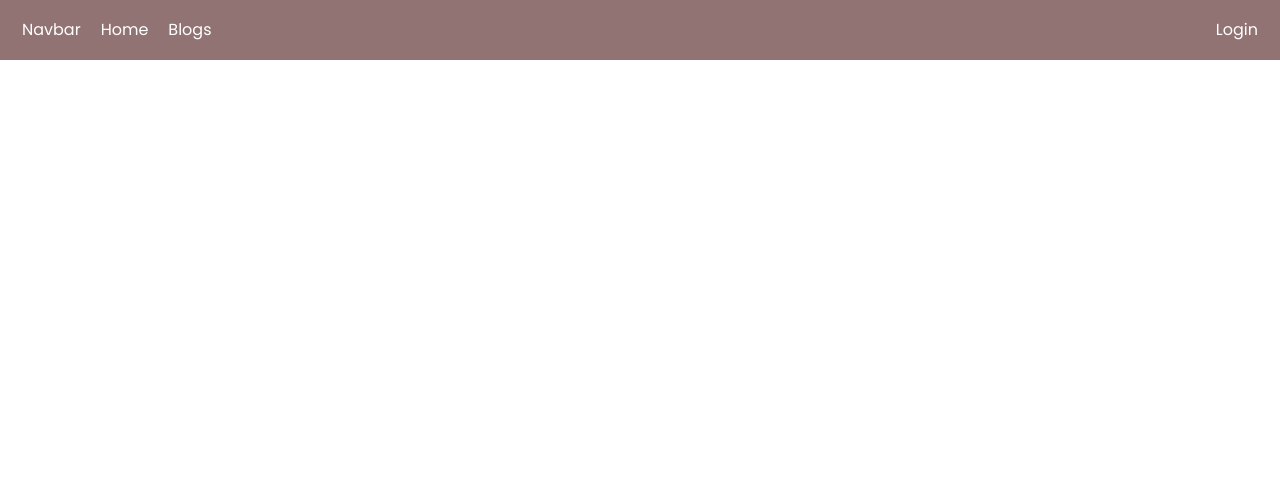
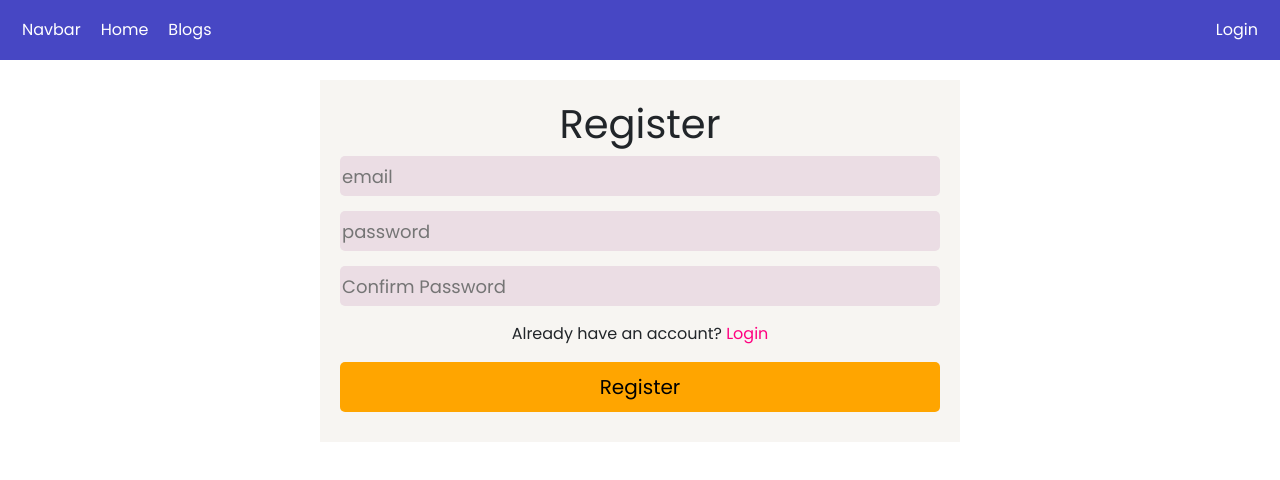
Before and after one commit to Mahmudulislamasif/mobile-warehouse, a React (Create React App) app: page /signup in a window 1280 px wide. Shown: the top 480 px of the page. Built offline with nearby package versions, Linux system fonts and the light colour scheme.

Commit message:
login and signup page add

```diff
--- a/package.json
+++ b/package.json
@@ -6,10 +6,13 @@
     "@testing-library/jest-dom": "^5.16.4",
     "@testing-library/react": "^13.1.1",
     "@testing-library/user-event": "^13.5.0",
+    "firebase": "^9.7.0",
     "react": "^18.1.0",
     "react-dom": "^18.1.0",
+    "react-firebase-hooks": "^5.0.3",
     "react-router-dom": "^6.3.0",
     "react-scripts": "5.0.1",
+    "react-toastify": "^8.2.0",
     "web-vitals": "^2.1.4"
   },
   "scripts": {
--- a/src/App.js
+++ b/src/App.js
@@ -4,6 +4,8 @@ import { Route, Routes } from 'react-router-dom';
 import Navbar from './Pages/Shared/Navbar/Navbar';
 import Home from './Pages/Home/Home/Home';
 import Blogs from './Pages/Blogs/Blogs';
+import Login from './Pages/Login/Login/Login';
+import SignUp from './Pages/Login/SignUp/SignUp';
 
 function App() {
   return (
@@ -13,6 +15,8 @@ function App() {
         <Route path='/' element={<Home></Home>}></Route>
         <Route path='/home' element={<Home></Home>}></Route>
         <Route path='/blogs' element={<Blogs></Blogs>}></Route>
+        <Route path='/login' element={<Login></Login>}></Route>
+        <Route path='/signup' element={<SignUp></SignUp>}></Route>
       </Routes>
     </div>
   );
--- a/src/Pages/Home/Header/Header.css
+++ b/src/Pages/Home/Header/Header.css
@@ -16,7 +16,7 @@
 }
 .carousel-image-class
 {
-    opacity: 0.6;
+    opacity: 0.5;
 }
 .heading-class
 {
--- a/src/Pages/Home/Home/Home.js
+++ b/src/Pages/Home/Home/Home.js
@@ -1,4 +1,5 @@
 import React, { useState } from 'react';
+import Footer from '../../Shared/Footer/Footer';
 import AllItems from '../AllItems/AllItems';
 import Header from '../Header/Header';
 
@@ -7,6 +8,7 @@ const Home = () => {
         <div>
             <Header></Header>
             <AllItems></AllItems>
+            <Footer></Footer>
         </div>
     );
 };
--- /dev/null
+++ b/src/Pages/Login/Login/Login.css
@@ -0,0 +1,51 @@
+.login-form
+{
+    margin: 0 auto;
+    width:50%;
+    background-color: rgb(247, 245, 242);
+    padding: 20px;
+    margin-top: 20px;
+
+}
+.login-form h1
+{
+    text-align: center;
+}
+.login-form input
+{
+    display: block;
+    width:100%;
+    height: 40px;
+    font-size: 18px;
+    margin-bottom: 15px;
+    background-color: #ebdde4;
+    border: none;
+    border-radius: 5px;
+
+
+}
+.login-form .btn-class
+{
+    width: 100%;
+    background-color: orange;
+    padding: 10px;
+    color: black;
+    border: none;
+    border-radius: 5px;
+    font-size: 20px;
+    margin-bottom: 10px;
+}
+.auth-design
+{
+    text-decoration: none;
+    color: #ff0080;
+}
+.auth-design:hover
+{
+    color: #ff0080;
+}
+@media only screen and (max-width:576px) {
+    .login-form{
+        width: 80%;
+    }
+}
--- /dev/null
+++ b/src/Pages/Login/Login/Login.js
@@ -0,0 +1,68 @@
+import React,{ useEffect, useState } from 'react';
+import { useSendPasswordResetEmail, useSignInWithEmailAndPassword } from 'react-firebase-hooks/auth';
+import { Link, useLocation, useNavigate } from 'react-router-dom';
+import auth from '../../../firebase.init'
+import { ToastContainer, toast } from 'react-toastify';
+import 'react-toastify/dist/ReactToastify.css';
+import './Login.css'
+const Login = () => {
+    const [email,setEmail]=useState('')
+    const [password,setPassword]=useState('');
+    const navigate=useNavigate()
+    const location = useLocation();
+    let from = location.state?.from?.pathname || "/";
+    let errorElement;
+    const [
+      signInWithEmailAndPassword,
+      user,
+      loading,
+      error,
+    ] = useSignInWithEmailAndPassword(auth);
+    const [sendPasswordResetEmail, sending] = useSendPasswordResetEmail(auth);
+    if(error)
+    {
+      errorElement=<p className='text-danger'>{error?.message}</p>
+    }
+    if (user) {
+      navigate(from, { replace: true });
+    }
+    const handleEmail=(event)=>
+    {
+      setEmail(event.target.value)
+    }
+    const handlePassword=(event)=>
+    {
+      setPassword(event.target.value)
+    }
+    const handleLogIn=(event)=>
+    {
+      event.preventDefault();
+      signInWithEmailAndPassword(email, password)
+    }
+
+    const resetPassword = async (email) => {
+      if (email) {
+          await sendPasswordResetEmail(email);
+          toast('Sent email to Your Email');
+      }
+      else{
+          toast('Please Enter Your Email');
+      }
+  }
+    return (
+        <div  className='login-form'>
+         <h1>Login</h1>
+        <form onSubmit={handleLogIn}>
+            <input onBlur={handleEmail}  type="email" name="email" placeholder='email' required/>
+            <input onBlur={handlePassword}  type="password" name="password" placeholder="password" required/>
+            {errorElement}
+            <button className='btn-class'>Login</button>
+        </form>
+            <p>New to here? <Link className='auth-design' to='/signUp'>Register</Link></p>
+            <p>Forget Password? <button className='check-button' onClick={()=>resetPassword(email)}>Reset Password</button></p>
+            <ToastContainer />
+        </div>
+    );
+};
+
+export default Login;
--- /dev/null
+++ b/src/Pages/Login/SignUp/SignUp.js
@@ -0,0 +1,59 @@
+import React,{useState} from 'react';
+import { useCreateUserWithEmailAndPassword } from 'react-firebase-hooks/auth';
+import { Link, Navigate, useNavigate } from 'react-router-dom';
+import auth from '../../../firebase.init'
+const SignUp = () => {
+    const [email,setEmail]=useState('')
+    const [password,setPassword]=useState('')
+    const [confirmPassword,setConfirmPassword]=useState('')
+    const [errorMatch,setErrorMatch]=useState('')
+    const navigate=useNavigate()
+    const [createUserWithEmailAndPassword,user,loading,error,] = useCreateUserWithEmailAndPassword(auth,{sendEmailVerification:true});
+    // Take Input From User
+    const handleEmail =(event)=>
+    {
+        setEmail(event.target.value)
+    }
+    const handlePassword=(event)=>
+    {
+      setPassword(event.target.value)
+    }
+    const handleConfirmPassword=(event)=>
+    {
+       setConfirmPassword(event.target.value)
+    }
+    if(user)
+    {
+        navigate('/home')
+
+    }
+    const signUpNewUser =(event)=>
+    {
+        event.preventDefault()
+        if(confirmPassword!==password)
+        {
+            setErrorMatch('Password and Confirm Password Not Match')
+            return;
+        }
+        createUserWithEmailAndPassword(email, password)
+
+    }
+    return (
+        <div className='login-form'>
+        <h1>Register</h1>
+        <form onSubmit={signUpNewUser}>
+            <input onBlur={handleEmail}  type="email" name="email" placeholder="email" reqiured/>
+            <input onBlur={handlePassword}   type="password" name="password" placeholder="password" required/>
+            <input onBlur={handleConfirmPassword}  type="password" name="password" placeholder="Confirm Password" required/>
+            {
+                errorMatch? <p className='text-danger'>{errorMatch}</p>:
+                <p className='text-danger'>{error?.message}</p>
+            }
+            <p>Already have an account? <Link className='auth-design' to='/login'>Login</Link></p>
+            <button className='btn-class'>Register</button>
+        </form>
+        </div>
+    );
+};
+
+export default SignUp;
--- /dev/null
+++ b/src/Pages/Shared/Footer/Footer.css
@@ -0,0 +1,15 @@
+
+ footer
+ {
+   background-color: black;
+   margin-top: 20px;
+   min-height: 15vh;
+
+ }
+ footer p{
+     padding: 30px;
+ }
+ footer small
+ {
+     color: white;
+ }
--- /dev/null
+++ b/src/Pages/Shared/Footer/Footer.js
@@ -0,0 +1,15 @@
+import React from 'react';
+import './Footer.css'
+const Footer = () => {
+    const today=new Date();
+    const year=today.getFullYear();
+    return (
+        <div>
+             <footer>
+              <p><small>copyright &copy; {year}</small></p>
+            </footer>
+        </div>
+    );
+};
+
+export default Footer;
--- a/src/Pages/Shared/Navbar/Navbar.css
+++ b/src/Pages/Shared/Navbar/Navbar.css
@@ -1,6 +1,6 @@
 .navbar-class
 {
-    background-color: rgb(145, 115, 115);
+    background-color: rgb(71, 71, 196);
 }
 
 .link-class
--- /dev/null
+++ b/src/firebase.init.js
@@ -0,0 +1,20 @@
+// Import the functions you need from the SDKs you need
+import { initializeApp } from "firebase/app";
+import {getAuth} from 'firebase/auth'
+// TODO: Add SDKs for Firebase products that you want to use
+// https://firebase.google.com/docs/web/setup#available-libraries
+
+// Your web app's Firebase configuration
+const firebaseConfig = {
+  apiKey: "AIzaSyCbXHdGjqB8cp5HCAl3truyKx-0VAc8p68",
+  authDomain: "grocery-cde81.firebaseapp.com",
+  projectId: "grocery-cde81",
+  storageBucket: "grocery-cde81.appspot.com",
+  messagingSenderId: "184112326128",
+  appId: "1:184112326128:web:a520a2727a1ac507c7e935"
+};
+
+// Initialize Firebase
+const app = initializeApp(firebaseConfig);
+const auth=getAuth(app)
+export default auth;
```
Also changed, not shown: 1 other file (tests, documents, lock files or other folders).
